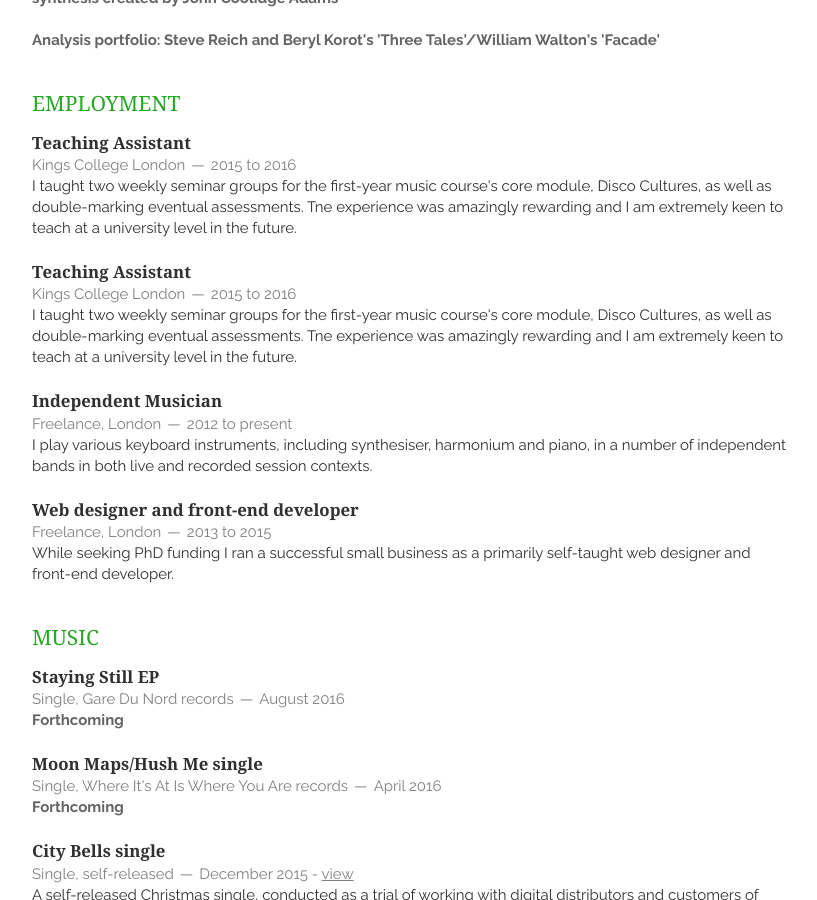
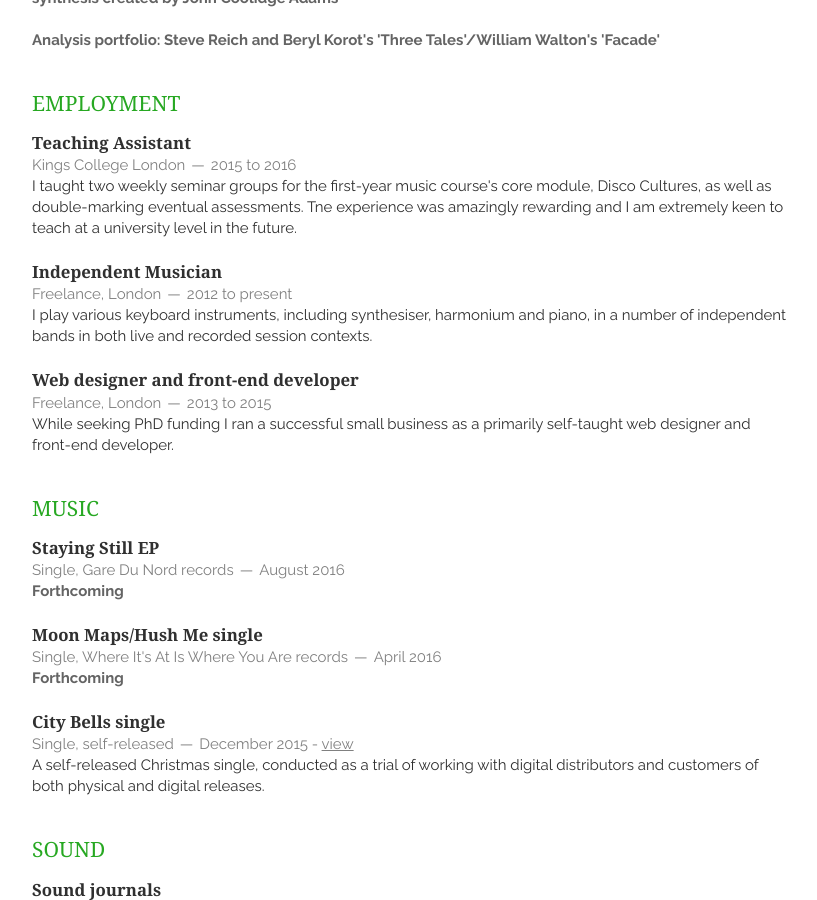
Before and after one commit to emmawinston/cv, a Jekyll site: the page built from index.html, in a window 1280 px wide and 900 px high, scrolled down 765 px. Shown: the whole window, without its empty margins (328-1145 px from the left). Built offline with Jekyll 4.4.1, drawn with Linux system fonts in a browser that asks for light colours; nearby versions of some CDN libraries; Markdown is read by kramdown in place of the engine named in the settings; the list of posts is cut into pages by our own code.

Commit message:
removed duplicate info

```diff
--- a/_includes/employment.html
+++ b/_includes/employment.html
@@ -1,12 +1,5 @@
 <section class="thirteen columns">
     <h1>Employment</h1>
-    <article>
-        <header>
-            <h1>Teaching Assistant</h1>
-            <span><address>Kings College London</address><time>2015 to 2016</time></span>
-        </header>
-        <p>I taught two weekly seminar groups for the first-year music course's core module, Disco Cultures, as well as double-marking eventual assessments. Tne experience was amazingly rewarding and I am extremely keen to teach at a university level in the future.</p>
-    </article>
     <article>
         <header>
             <h1>Teaching Assistant</h1>
```
